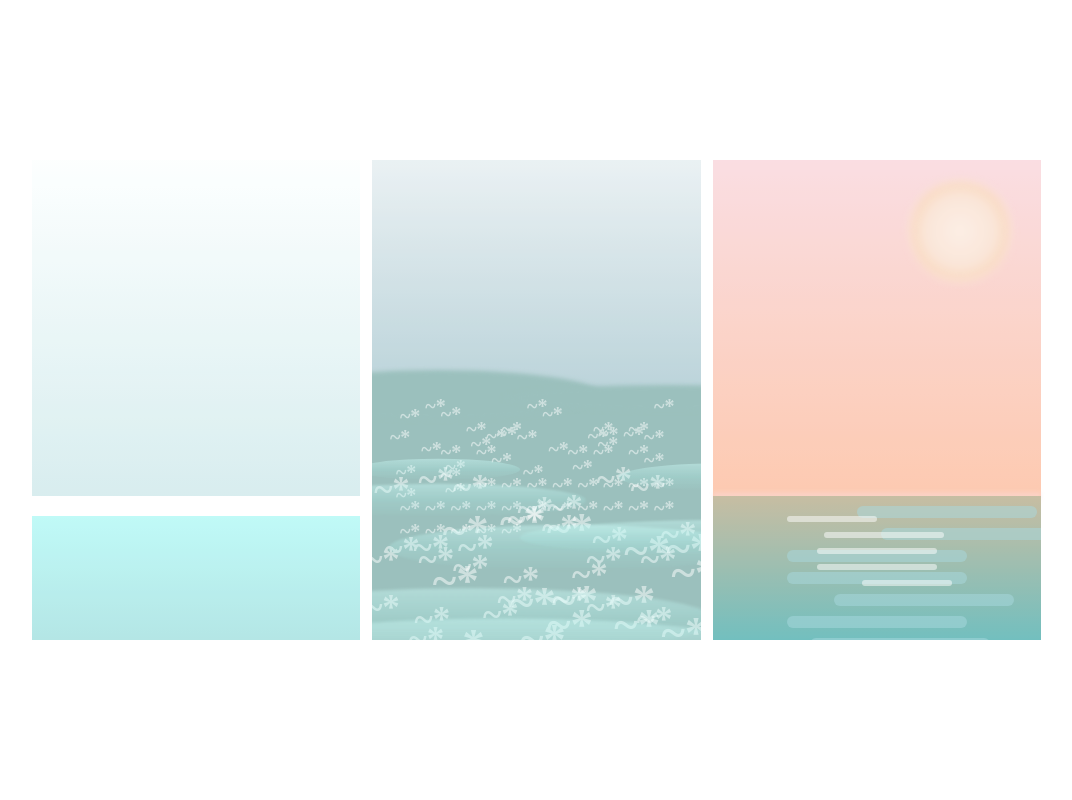
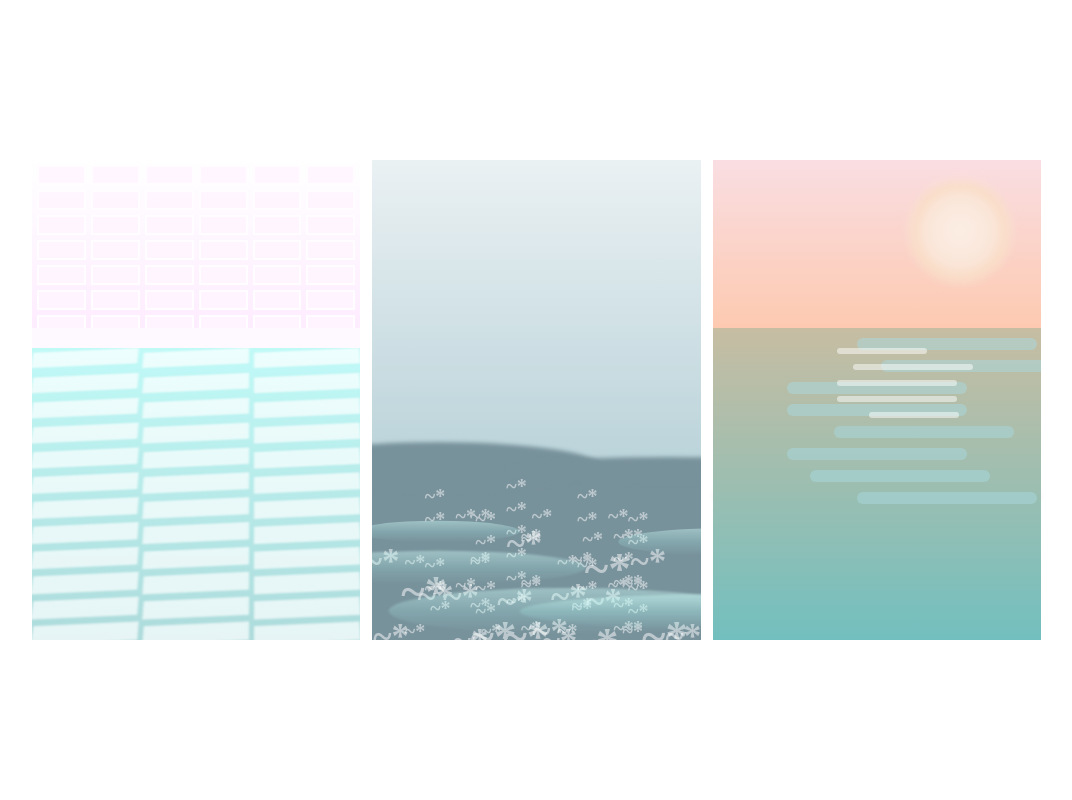
Before and after one commit to mhipley/triptych, a plain HTML site: page index.html in a window 1280 px wide. Shown: the whole page, without its empty margins (100-1172 px from the left). Drawn offline with nearby package versions, Linux system fonts and the light colour scheme.

Commit message:
finializing animations + pool panel

```diff
--- a/css/styles.css
+++ b/css/styles.css
@@ -42,20 +42,21 @@ body * {
 }
 
 .top {
-    height: 50%;
+    height: 65%;
 }
 
 .bottom {
-    height: 50%;
+    height: 35%;
 }
 
-#wrapper #pool .top, .panel:last-child .top{
-    height: 70%;
+.panel:last-child .top{
+    height: 35%;
 }
 
-#wrapper .panel:first-child .bottom, .panel:last-child .bottom{
-    height: 30%;
+.panel:last-child .bottom{
+    height: 65%;
 }
+
 
 .sun {
     width: 100px;
@@ -85,14 +86,16 @@ body * {
 }
 
 #pool .top {
-    background-color: rgb(238, 253, 252);
-    background-image: linear-gradient(rgba(255, 255, 255, .8), rgba(80, 152, 165, 0.2));
+    background-color: rgb(255, 255, 255);
+    background-image: linear-gradient(rgba(255, 255, 255, .8), rgba(251, 208, 255, 0.493));
+    height: 35%;
 }
 
 #pool .bottom {
     background-color: rgb(176, 248, 245);
     background-image: linear-gradient(rgba(162, 255, 240, 0), rgba(82, 92, 104, 0.3));
-    border-top: 20px solid white;
+    border-top: 20px solid rgb(254, 247, 255);
+    height: 75%;
 }
 
 #chop .top {
@@ -102,7 +105,7 @@ body * {
 }
 
 #chop .bottom {
-    background-color: rgb(131, 177, 173);
+    background-color: rgb(87, 119, 131);
 }
 
 #calm .top {
@@ -117,6 +120,45 @@ body * {
 
 
 }
+.top .grid-container {
+    display: grid;
+    grid-gap: 5px 5px;
+    grid-template-columns: auto auto auto auto auto auto;
+    padding: 5px;
+  }
+
+.top .grid-tile {
+    background-color: rgba(255, 242, 255, 0.918);
+    border: 2px solid rgba(255, 255, 255, 0.8);
+    padding: 8px;
+    font-size: 20px;
+    text-align: center;
+
+  }
+
+
+
+.bottom .grid-container {
+    display: grid;
+    grid-gap: 5px;
+    grid-template-columns: auto auto auto;
+    padding: -10px;
+    perspective: 50em;
+  }
+
+.bottom .grid-tile {
+    background-color: rgba(255, 255, 255, 0.692);
+    padding: 10px;
+    font-size: 20px;
+    text-align: center;
+    transform: rotateX(45deg);
+    filter: blur(1px);
+    -webkit-filter: blur(1px);
+    animation-name: tile-wobble;
+    animation-duration: 10s;
+    animation-iteration-count: infinite;
+  }
+
 
 .blurred-edge {
     filter: blur(2px);
@@ -154,7 +196,7 @@ body * {
     width: 120px;
     animation-duration: 10s;
     animation-name: waves-calm-2;
-    left: calc(50% - 60px);
+    left: calc(50% - 40px);
     height: 6px;
     border-radius: 3px;
 }
@@ -203,7 +245,7 @@ body * {
 }
 
 .bulge {
-    background-color: rgb(131, 177, 173);
+    background-color: rgb(87, 119, 131);
     width: 100%;
     height: 50px;
     border-radius: 50%;
@@ -323,8 +365,7 @@ body * {
     margin: 0;
     padding: 10px;
     position: absolute;
-    animation:ease-in-out infinite alternate;
-
+    animation:cubic-bezier(0.470, 0.000, 0.745, 0.715) infinite alternate;
     width: 120%;
     z-index: 10;
     opacity: .5;
@@ -332,7 +373,7 @@ body * {
 
 .foam {
     animation-name: foam-chaos;
-    animation-duration: 3s;
+    animation-duration: 2s;
     font-size: 20px;
 }
 .foam-2 {
@@ -362,173 +403,30 @@ body * {
     transform: scale(.5);
 }
 
-.foam li:nth-child(2) {
-    top: -10px;
+.foam li:nth-child(2n) {
+    top: 1em;
+    left: 1em;
 }
 
-.foam li:nth-child(3) {
-    left: -10px;
-    top: -2px;
+.foam li:nth-child(3n) {
+    top: 1em;
+    left: -1em;
 }
 
-.foam li:nth-child(4) {
-    left: 10px;
-    top: 20px;
+.foam li:nth-child(4n) {
+    top: 2em;
+    left: 1em;
 }
 
-.foam li:nth-child(5) {
-    left: -5px;
-    top: 18px;
+.foam li:nth-child(5n) {
+    top: -.5em;
+    left: -1em;
 }
 
-.foam li:nth-child(6) {
-    top: -10px;
+.foam li:nth-child(10n) {
+    top: 2em;
+    left: -2em;
 }
-
-.foam li:nth-child(7) {
-    left: -10px;
-    top: -2px;
-}
-
-.foam li:nth-child(8) {
-    left: 10px;
-    top: 20px;
-}
-
-.foam li:nth-child(9) {
-    left: -5px;
-    top: 18px;
-}
-
-.foam li:nth-child(10) {
-    left: -5px;
-    top: 18px;
-}
-
-.foam li:nth-child(11) {
-    top: -10px;
-}
-
-.foam li:nth-child(12) {
-    left: -10px;
-    top: -2px;
-}
-
-.foam li:nth-child(13) {
-    left: -4px;
-    top: 10px;
-}
-
-.foam li:nth-child(14) {
-    left: 20px;
-    top: 5px;
-}
-
-.foam li:nth-child(15) {
-    left: -10px;
-    top: -10px;
-}
-
-.foam li:nth-child(16) {
-    top: -10px;
-}
-
-.foam li:nth-child(17) {
-    left: -10px;
-    top: -2px;
-}
-
-.foam li:nth-child(18) {
-    left: -4px;
-    top: 10px;
-}
-
-.foam li:nth-child(19) {
-    left: 20px;
-    top: 5px;
-}
-
-.foam li:nth-child(20) {
-    left: -10px;
-    top: -10px;
-}
-.foam li:nth-child(21) {
-    top: -10px;
-}
-
-.foam li:nth-child(22) {
-    left: -10px;
-    top: -2px;
-}
-
-.foam li:nth-child(23) {
-    left: -4px;
-    top: 10px;
-}
-
-.foam li:nth-child(24) {
-    left: 20px;
-    top: 5px;
-}
-
-.foam li:nth-child(25) {
-    left: -10px;
-    top: -10px;
-}
-
-.foam li:nth-child(26) {
-    top: -10px;
-}
-
-.foam li:nth-child(27) {
-    left: -10px;
-    top: -2px;
-}
-
-.foam li:nth-child(28) {
-    left: -4px;
-    top: 10px;
-}
-
-.foam li:nth-child(29) {
-    left: 20px;
-    top: 5px;
-}
-
-.foam li:nth-child(30) {
-    left: -10px;
-    top: -10px;
-}
-
-.foam li:nth-child(31) {
-    left: -10px;
-    top: -10px;
-}
-
-.foam li:nth-child(32) {
-    top: -10px;
-}
-
-.foam li:nth-child(33) {
-    left: -10px;
-    top: -2px;
-}
-
-.foam li:nth-child(34) {
-    left: -4px;
-    top: 10px;
-}
-
-.foam li:nth-child(35) {
-    left: 20px;
-    top: 5px;
-}
-
-.foam li:nth-child(36) {
-    left: -10px;
-    top: -10px;
-}
-
 
 @keyframes waves-calm {
     0% { left: calc(50% - 90px);}
@@ -539,11 +437,11 @@ body * {
 }
 
 @keyframes waves-calm-2 {
-    0% { left: calc(50% - 90px);}
-    25%{ left: calc(100% - 160px);}
-    50% { left: calc(50% - 90px); }
-    75% { left: -30px; }
-    100%{ left: calc(50% - 90px);}
+    0% { left: calc(50% - 40px);}
+    25%{ left: calc(50%);}
+    50% { left: calc(50% - 40px); }
+    75% { left: calc(50% - 80px); }
+    100%{ left: calc(50% - 40px);}
 }
 
 
@@ -593,15 +491,21 @@ body * {
         left: -10%;
     }
 
-    50% {
+    30% {
         width: 80%;
         top: 0px;
         left: 10%;
     }
 
+    70% {
+        width: 80%;
+        top: 10px;
+        left: 20%;
+    }
+
     100% {
         width: 120%;
-        top: -20px;
+        top: -10px;
         left: -10%;
     }
 }
@@ -645,3 +549,21 @@ body * {
         top: 0%;
     }
 }
+
+@keyframes tile-wobble {
+    0% {
+        transform: skew(0deg, 0deg) rotateX(45deg);
+    }
+
+    30% {
+        transform: skew(3deg, 3deg) rotateX(65deg);
+    }
+
+    60% {
+        transform: skew(-3deg, -3deg) rotateX(25deg);
+    }
+
+    100% {
+        transform: skew(0deg, 0deg) rotateX(45deg);
+    }
+}
--- a/index.html
+++ b/index.html
@@ -5,16 +5,121 @@
     <meta name="viewport" content="width=device-width, initial-scale=1.0">
     <title>Gray Area Immersive - Triptych</title>
     <link rel="stylesheet" href="./css/styles.css">
-    <script src="https://ajax.googleapis.com/ajax/libs/jquery/3.5.1/jquery.min.js"></script>
     <script src="./js/script.js"></script>
 </head>
 <body>
     <div id="wrapper">
         <div id="overlay"></div>
         <div id="pool" class="panel">
-            <div class="top"></div>
-                <!-- <div class="clock">00:00</div> -->
-            <div class="bottom"></div>
+            <div class="top">
+                <div class="grid-container">
+                    <div class="grid-tile"></div>
+                    <div class="grid-tile"></div>
+                    <div class="grid-tile"></div>
+                    <div class="grid-tile"></div>
+                    <div class="grid-tile"></div>
+                    <div class="grid-tile"></div>
+                    <div class="grid-tile"></div>
+                    <div class="grid-tile"></div>
+                    <div class="grid-tile"></div>
+                    <div class="grid-tile"></div>
+                    <div class="grid-tile"></div>
+                    <div class="grid-tile"></div>
+                    <div class="grid-tile"></div>
+                    <div class="grid-tile"></div>
+                    <div class="grid-tile"></div>
+                    <div class="grid-tile"></div>
+                    <div class="grid-tile"></div>
+                    <div class="grid-tile"></div>
+                    <div class="grid-tile"></div>
+                    <div class="grid-tile"></div>
+                    <div class="grid-tile"></div>
+                    <div class="grid-tile"></div>
+                    <div class="grid-tile"></div>
+                    <div class="grid-tile"></div>
+                    <div class="grid-tile"></div>
+                    <div class="grid-tile"></div>
+                    <div class="grid-tile"></div>
+                    <div class="grid-tile"></div>
+                    <div class="grid-tile"></div>
+                    <div class="grid-tile"></div>
+                    <div class="grid-tile"></div>
+                    <div class="grid-tile"></div>
+                    <div class="grid-tile"></div>
+                    <div class="grid-tile"></div>
+                    <div class="grid-tile"></div>
+                    <div class="grid-tile"></div>
+                    <div class="grid-tile"></div>
+                    <div class="grid-tile"></div>
+                    <div class="grid-tile"></div>
+                    <div class="grid-tile"></div>
+                    <div class="grid-tile"></div>
+                    <div class="grid-tile"></div>
+                    <div class="grid-tile"></div>
+                    <div class="grid-tile"></div>
+                    <div class="grid-tile"></div>
+                    <div class="grid-tile"></div>
+                    <div class="grid-tile"></div>
+                    <div class="grid-tile"></div>
+                    <div class="grid-tile"></div>
+                    <div class="grid-tile"></div>
+                </div>
+
+            </div>
+            <div class="bottom">
+                <div class="grid-container">
+                    <div class="grid-tile"></div>
+                    <div class="grid-tile"></div>
+                    <div class="grid-tile"></div>
+                    <div class="grid-tile"></div>
+                    <div class="grid-tile"></div>
+                    <div class="grid-tile"></div>
+                    <div class="grid-tile"></div>
+                    <div class="grid-tile"></div>
+                    <div class="grid-tile"></div>
+                    <div class="grid-tile"></div>
+                    <div class="grid-tile"></div>
+                    <div class="grid-tile"></div>
+                    <div class="grid-tile"></div>
+                    <div class="grid-tile"></div>
+                    <div class="grid-tile"></div>
+                    <div class="grid-tile"></div>
+                    <div class="grid-tile"></div>
+                    <div class="grid-tile"></div>
+                    <div class="grid-tile"></div>
+                    <div class="grid-tile"></div>
+                    <div class="grid-tile"></div>
+                    <div class="grid-tile"></div>
+                    <div class="grid-tile"></div>
+                    <div class="grid-tile"></div>
+                    <div class="grid-tile"></div>
+                    <div class="grid-tile"></div>
+                    <div class="grid-tile"></div>
+                    <div class="grid-tile"></div>
+                    <div class="grid-tile"></div>
+                    <div class="grid-tile"></div>
+                    <div class="grid-tile"></div>
+                    <div class="grid-tile"></div>
+                    <div class="grid-tile"></div>
+                    <div class="grid-tile"></div>
+                    <div class="grid-tile"></div>
+                    <div class="grid-tile"></div>
+                    <div class="grid-tile"></div>
+                    <div class="grid-tile"></div>
+                    <div class="grid-tile"></div>
+                    <div class="grid-tile"></div>
+                    <div class="grid-tile"></div>
+                    <div class="grid-tile"></div>
+                    <div class="grid-tile"></div>
+                    <div class="grid-tile"></div>
+                    <div class="grid-tile"></div>
+                    <div class="grid-tile"></div>
+                    <div class="grid-tile"></div>
+                    <div class="grid-tile"></div>
+                    <div class="grid-tile"></div>
+                </div>
+
+            </div>
         </div>
         <div id="chop" class="panel">
             <div class="top"></div>
```
